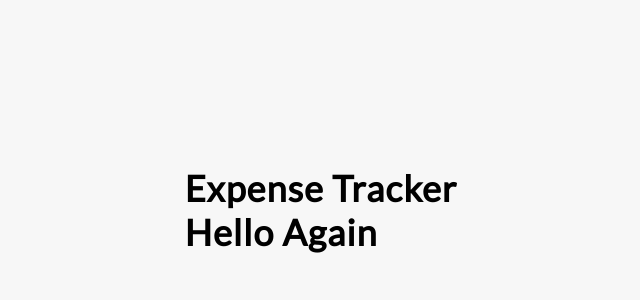
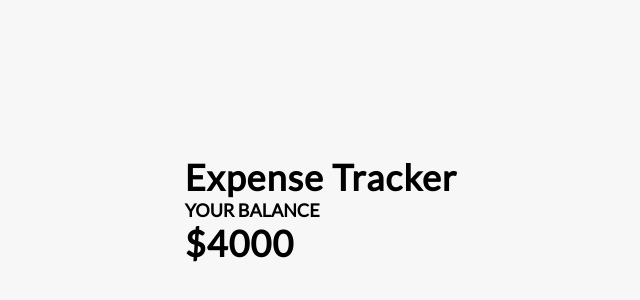
Before and after one commit to vikrantmalla/expense-tracker, a Vue app: page / in a window 1280 px wide. Shown: the part 190-490 px from the top of the page, without its empty margins (319-959 px from the left). Built offline with nearby package versions, Linux system fonts and the light colour scheme.

Commit message:
feat: add total balance component

```diff
--- a/src/App.vue
+++ b/src/App.vue
@@ -4,17 +4,19 @@
   </header>
 
   <main>
-    <h1>Hello Again</h1>
+    <TotalBalance />
   </main>
 </template>
 
 
 <script>
 import HeaderBar from './components/HeaderBar.vue';
+import TotalBalance from './components/TotalBalance.vue'
 
 export default {
   components: {
-    HeaderBar
+    HeaderBar,
+    TotalBalance
   }
 }
 </script>
--- /dev/null
+++ b/src/components/TotalBalance.vue
@@ -0,0 +1,4 @@
+<template>
+    <h4>Your Balance</h4>
+    <h1 id="balance">$4000</h1>
+  </template>
```
